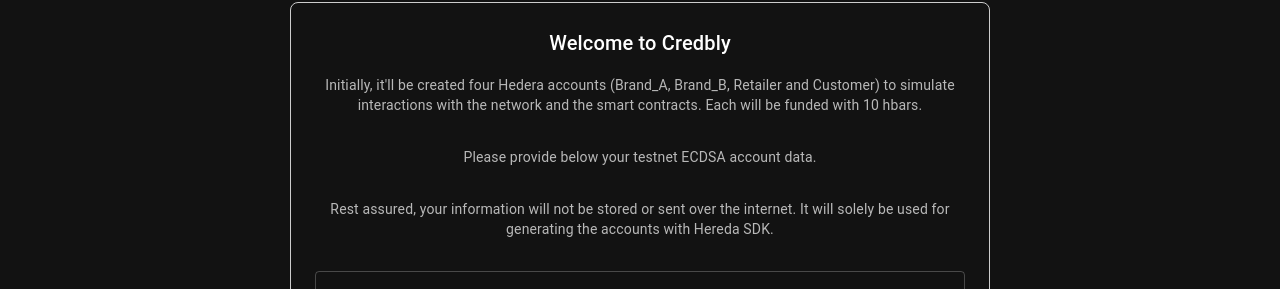
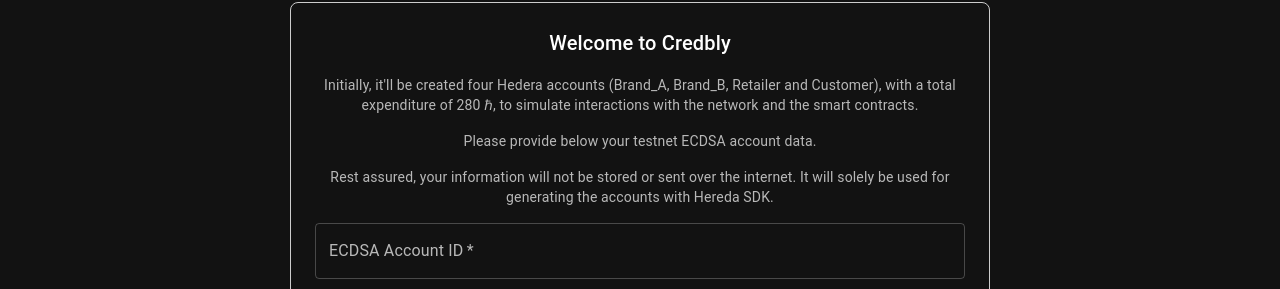
Before and after one commit to muriloandrade/CredblyNFT, a React (Vite) app: page / in a window 1280 px wide. Shown: the part 158-447 px from the top of the page. Built offline with nearby package versions, Linux system fonts and the light colour scheme; no server answers.

Commit message:
Updates accounts creation settings

```diff
--- a/src/context/accountsProvider.tsx
+++ b/src/context/accountsProvider.tsx
@@ -69,8 +69,8 @@
 
 					console.log(`Creating ${acct.name} account...`);
 
-					//100ℏ for Manufacturers, 20ℏ for Retailer and Customer
-					const initBalance = index++ > 1 ? 20 : 100;
+					//120ℏ for Manufacturers, 20ℏ for Retailer and Customer
+					const initBalance = index++ > 1 ? 20 : 120;
 
 					const pvKey = PrivateKey.generateECDSA();
 
--- a/src/pages/00_GenerateAccounts.tsx
+++ b/src/pages/00_GenerateAccounts.tsx
@@ -39,15 +39,15 @@
         </Typography>
 
         {/* Introduction text */}
-        <Typography variant="body2" color="textSecondary" paragraph align="center">
-          Initially, it'll be created four Hedera accounts (Brand_A, Brand_B, Retailer and Customer) to simulate interactions with the network and the smart contracts. Each will be funded with 10 hbars.
+        <Typography variant="body2" color="textSecondary" align="center">
+          Initially, it'll be created four Hedera accounts (Brand_A, Brand_B, Retailer and Customer), with a total expenditure of 280 ℏ, to simulate interactions with the network and the smart contracts.
         </Typography>
 
-        <Typography variant="body2" color="textSecondary" paragraph align="center">
+        <Typography variant="body2" color="textSecondary" align="center">
           Please provide below your testnet ECDSA account data.
         </Typography>
 
-        <Typography variant="body2" color="textSecondary" paragraph align="center">
+        <Typography variant="body2" color="textSecondary" align="center">
           Rest assured, your information will not be stored or sent over the internet. It will solely be used for generating the accounts with Hereda SDK.
         </Typography>
 
```
